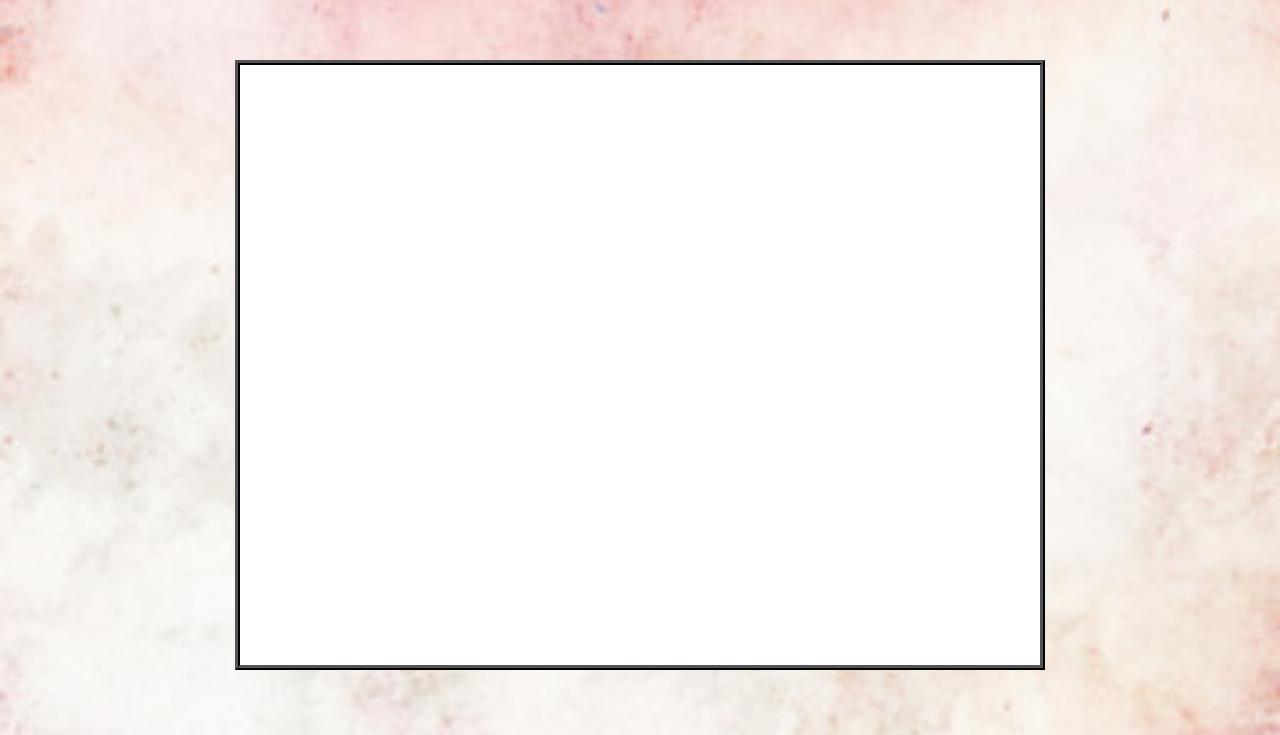
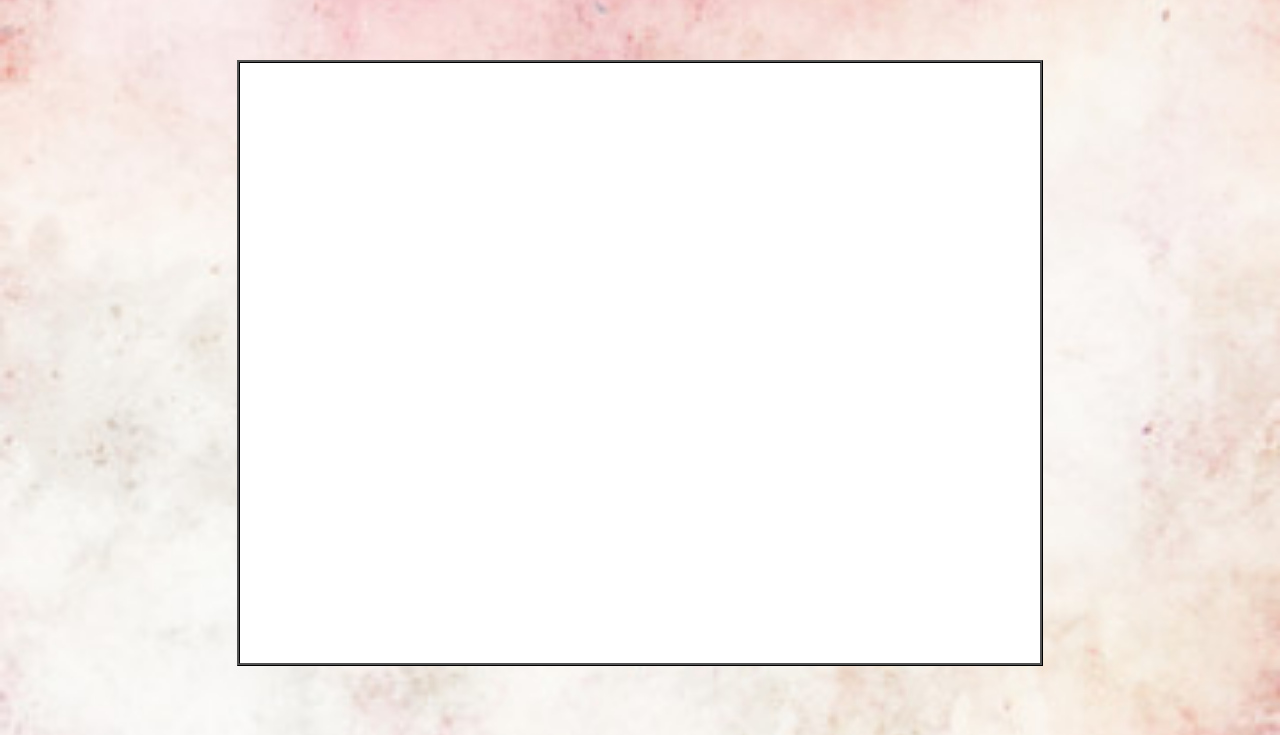
Before and after one commit to Codr786/Olympic-Symbol, a plain HTML site: page index.html in a window 1280 px wide. Shown: the part 65-800 px from the top of the page. Drawn offline with Linux system fonts and the light colour scheme.

Commit message:
Update style.css

```diff
--- a/style.css
+++ b/style.css
@@ -14,7 +14,7 @@ h1{
 }
 #canvas1{
     background-color: white;
-    border-width: 5px;
+    border-width: 3px;
     border-style:ridge;
     border-color: black;
 }
```
